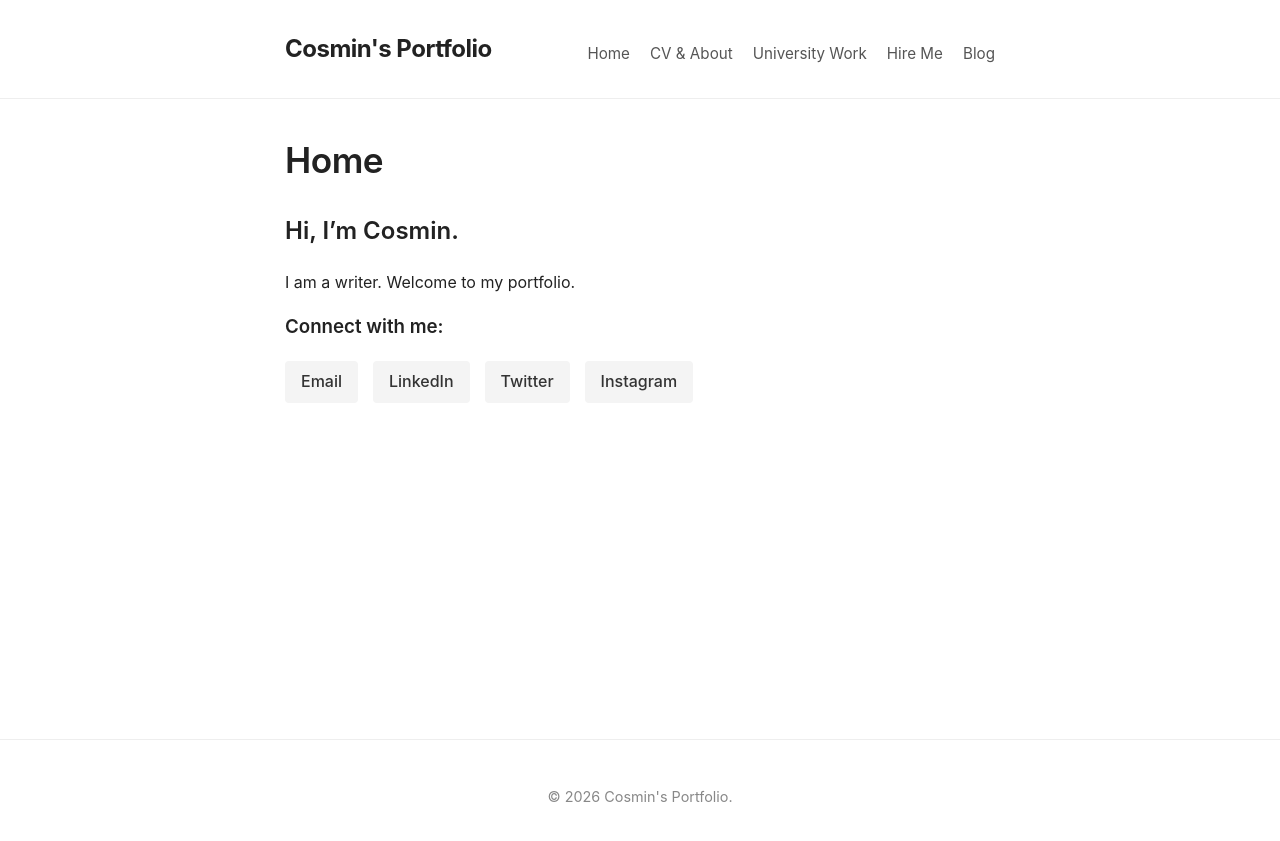
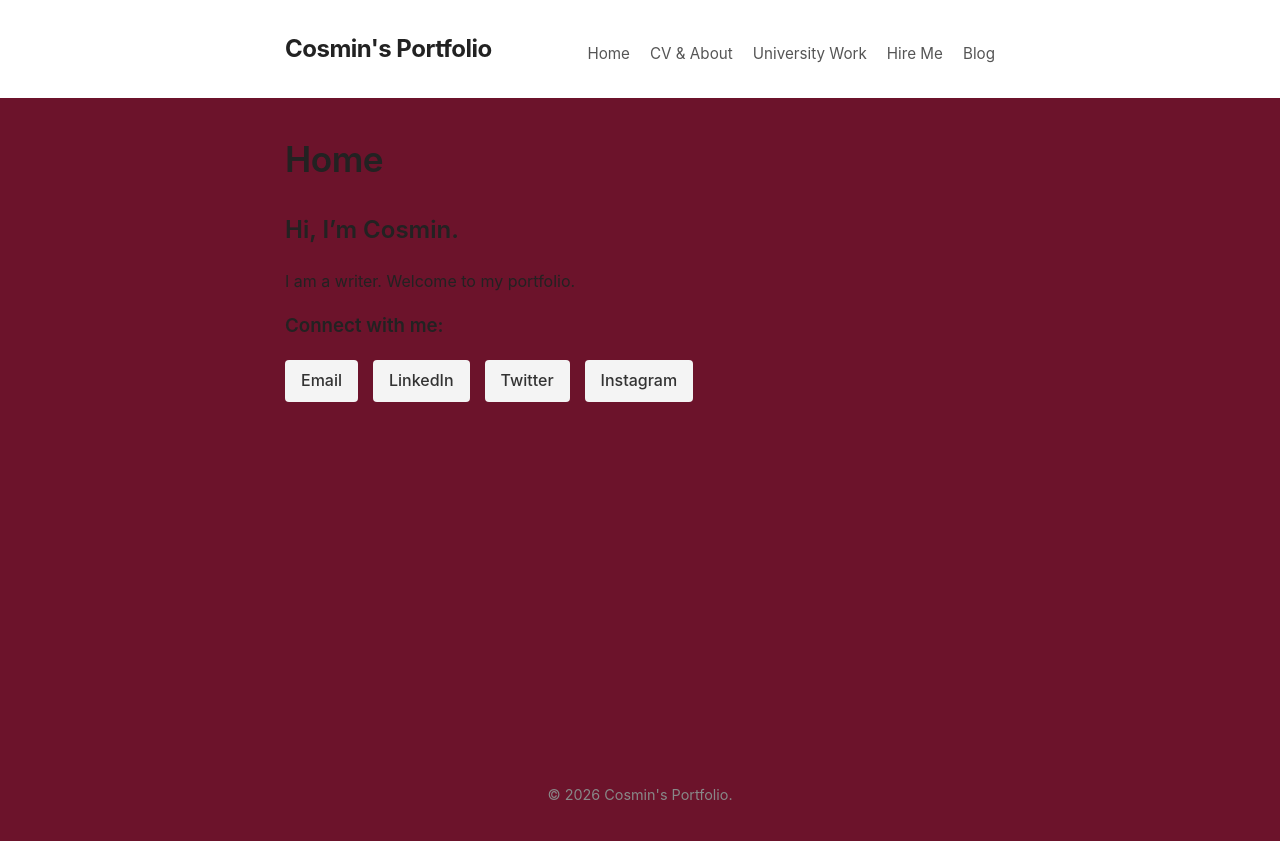
Before and after one commit to Weabbo2/weabbo2.github.io, a Jekyll site: the page built from docs/index.md, in a window 1280 px wide. Shown: the top 841 px of the page. Built offline with Jekyll 4.4.1, drawn with Linux system fonts in a browser that asks for light colours.

Commit message:
Update style.css

```diff
--- a/docs/assets/css/style.css
+++ b/docs/assets/css/style.css
@@ -1,9 +1,9 @@
 :root {
     --text-color: #222;
-    --background-color: #fff;
+    --background-color:#6C132B;">;
     --link-color: #007bff;
     --nav-background: #fff;
-    --border-color: #eee;
+    --border-color: #BLACK;
 }
 
 * {
```
